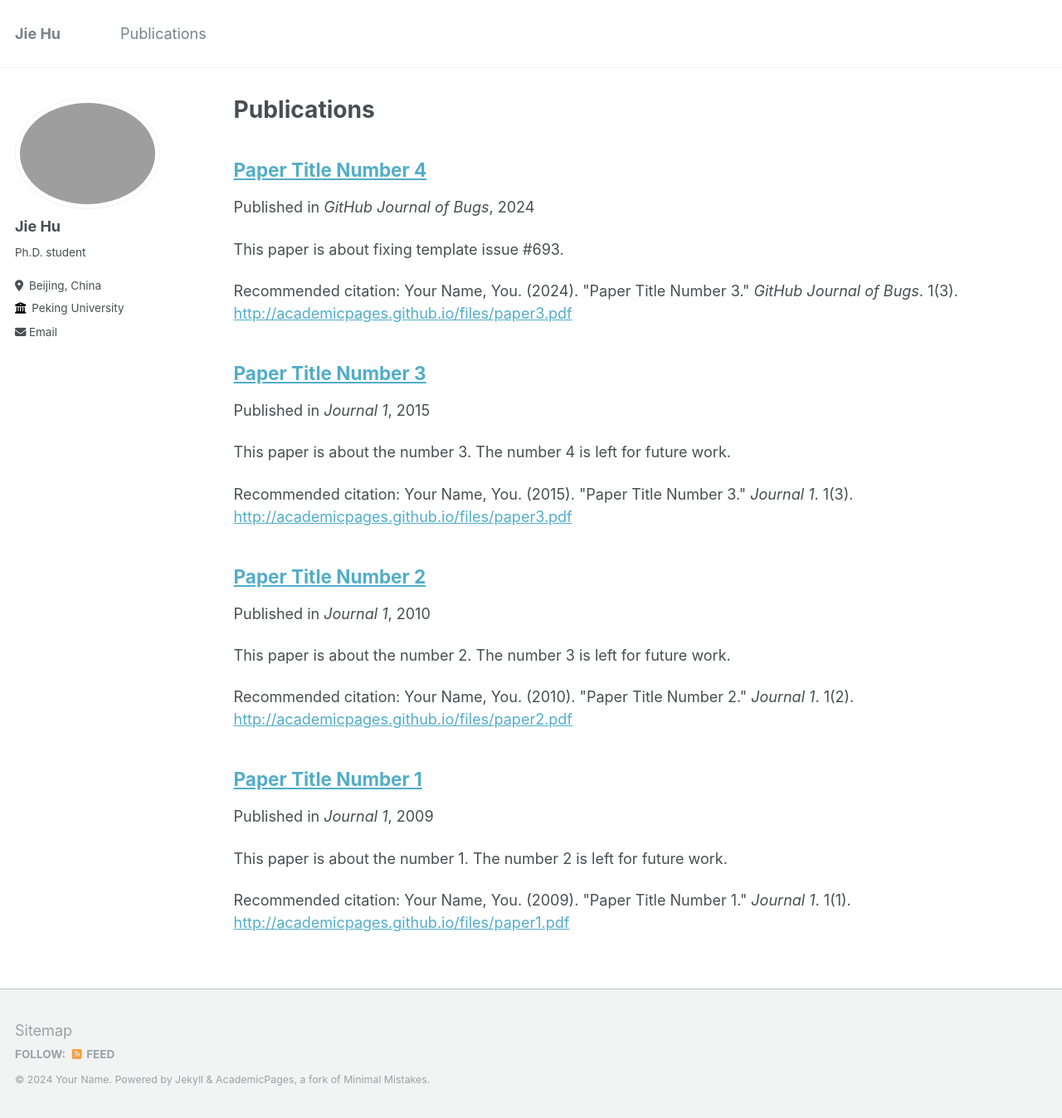
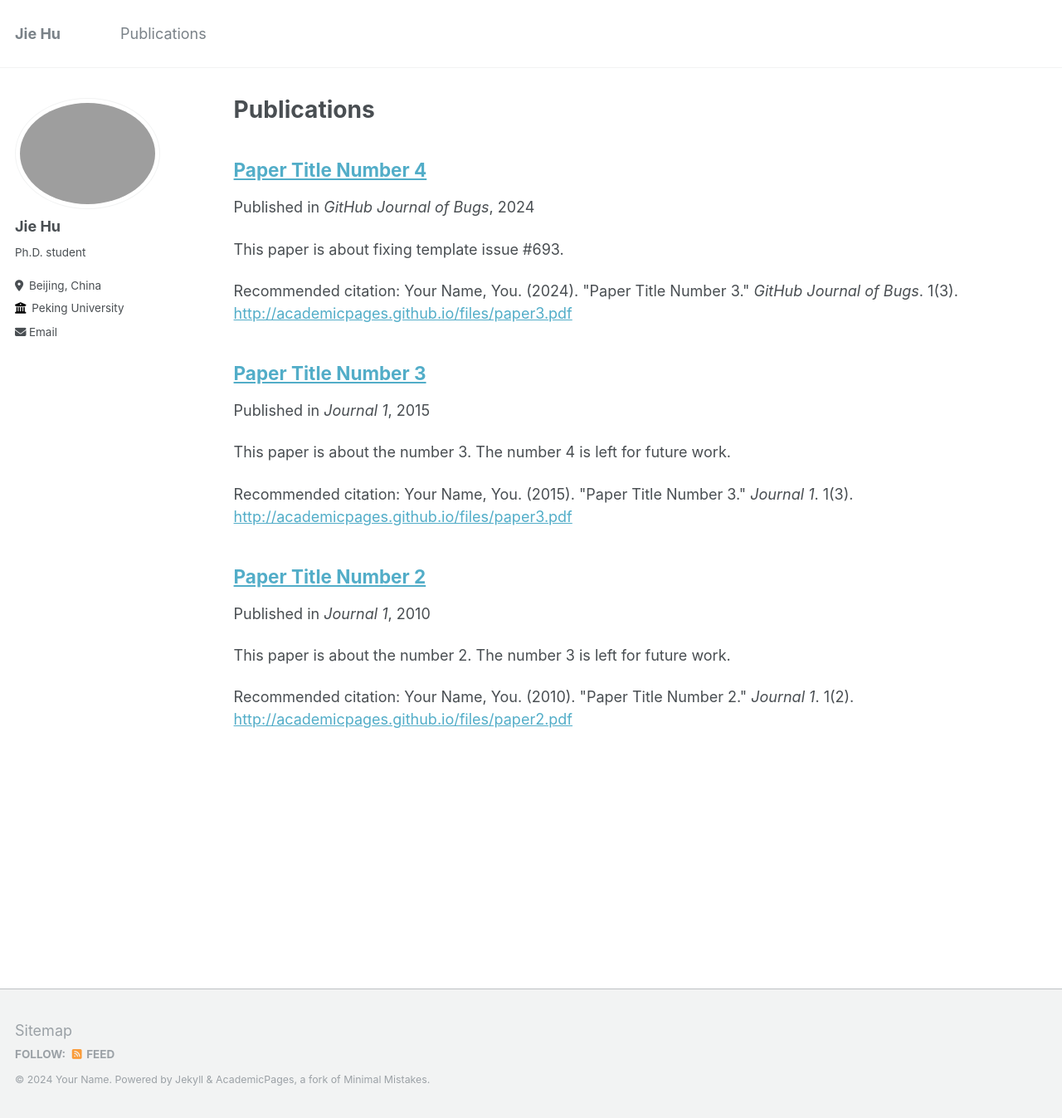
Before and after one commit to jiehu-jessica/jiehu-jessica.github.io, a Jekyll site: the page built from _pages/publications.md, in a window 1280 px wide and 1347 px high. Shown: the whole window at 83% size. Built offline with Jekyll 4.4.1, drawn with Linux system fonts in a browser that asks for light colours.

Commit message:
Update 2009-10-01-paper-title-number-1.md

```diff
--- a/_publications/2009-10-01-paper-title-number-1.md
+++ b/_publications/2009-10-01-paper-title-number-1.md
@@ -1,12 +1 @@
----
-title: "Paper Title Number 1"
-collection: publications
-permalink: /publication/2009-10-01-paper-title-number-1
-excerpt: 'This paper is about the number 1. The number 2 is left for future work.'
-date: 2009-10-01
-venue: 'Journal 1'
-paperurl: 'http://academicpages.github.io/files/paper1.pdf'
-citation: 'Your Name, You. (2009). &quot;Paper Title Number 1.&quot; <i>Journal 1</i>. 1(1).'
----
-
-The contents above will be part of a list of publications, if the user clicks the link for the publication than the contents of section will be rendered as a full page, allowing you to provide more information about the paper for the reader. When publications are displayed as a single page, the contents of the above "citation" field will automatically be included below this section in a smaller font.
+To be added。
```
